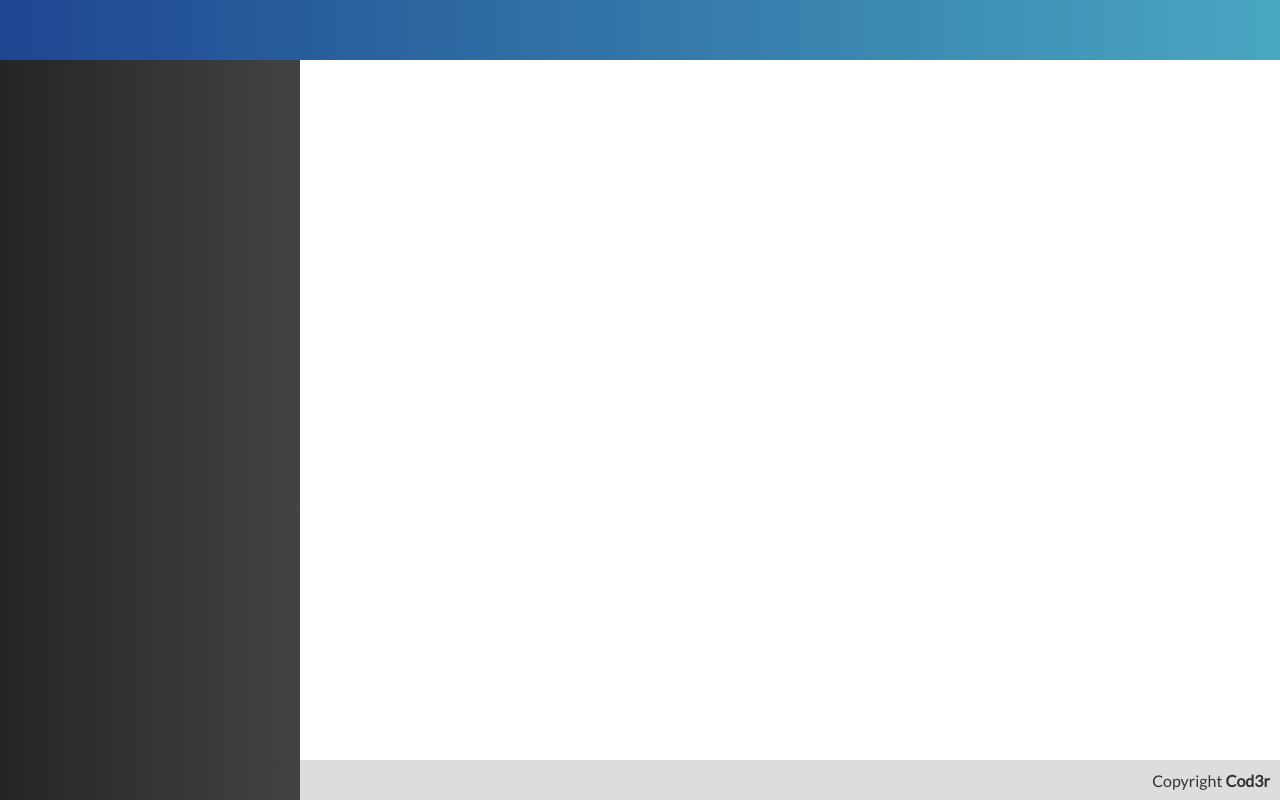
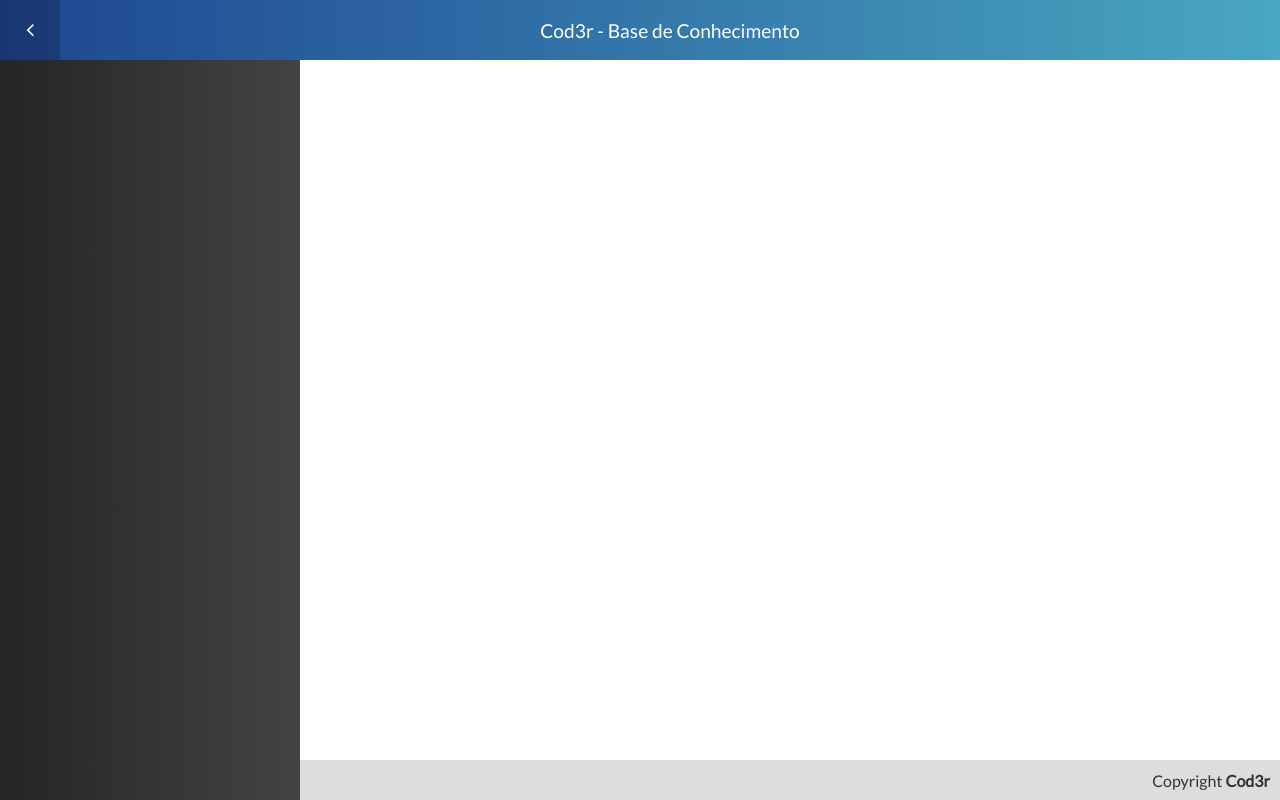
Before and after one commit to leandropilz/knowledge-frontend, a Vue app: page / in a window 1280 px wide. Built offline with nearby package versions, Linux system fonts and the light colour scheme.

Commit message:
CAP.365 Componente cabecalho

```diff
--- a/src/App.vue
+++ b/src/App.vue
@@ -1,6 +1,6 @@
 <template>
   <div id="app">
-    <Header/>
+    <Header title="Cod3r - Base de Conhecimento" :hideToggle="false"/>
     <Menu/>
     <Content/>
     <Footer/>
--- a/src/compontents/template/Header.vue
+++ b/src/compontents/template/Header.vue
@@ -1,10 +1,27 @@
 <template>
-  <header class="header"></header>
+  <header class="header">
+    <a class="toggle" @click="toggleMenu" v-if="!hideToggle">
+      <i class="fa fa-lg" :class="icon"></i>
+    </a>
+    <h1 class="title">{{ title }}</h1>
+  </header>
 </template>
 
 <script>
 export default {
-  name: "Header"
+  name: "Header",
+  props: {
+    title: String,
+    hideToggle: Boolean
+  },
+  computed: {
+    icon() {
+      return "fa-angle-left";
+    }
+  },
+  methods: {
+    toggleMenu() {}
+  }
 };
 </script>
 
@@ -16,4 +33,32 @@
   justify-content: center;
   align-items: center;
 }
+
+.title {
+  font-size: 1.2rem;
+  color: #fff;
+  font-weight: 100;
+  flex-grow: 1;
+  text-align: center;
+}
+
+.title a {
+  color: #fff;
+  text-decoration: none;
+}
+
+header.header > a.toggle {
+  width: 60px;
+  height: 100%;
+  color: #fff;
+  justify-self: flex-start;
+  text-decoration: none;
+  display: flex;
+  justify-content: center;
+  align-items: center;
+}
+
+header.header > a.toggle:hover {
+  background-color: rgba(0, 0, 0, 0.2);
+}
 </style>
--- a/src/main.js
+++ b/src/main.js
@@ -1,3 +1,4 @@
+import 'font-awesome/css/font-awesome.css'
 import Vue from 'vue'
 
 import App from './App'
```
